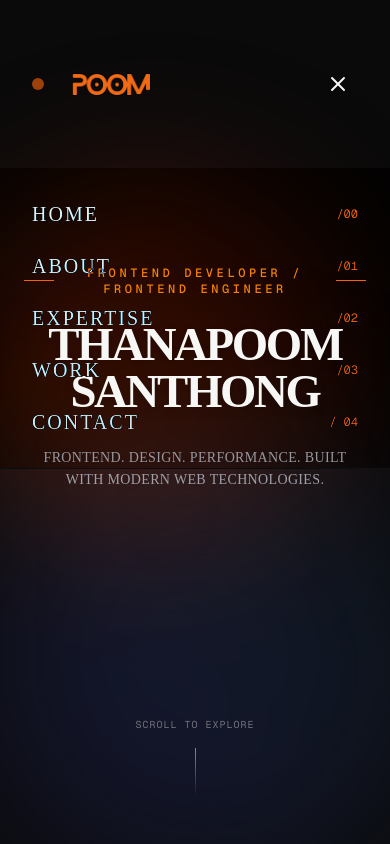
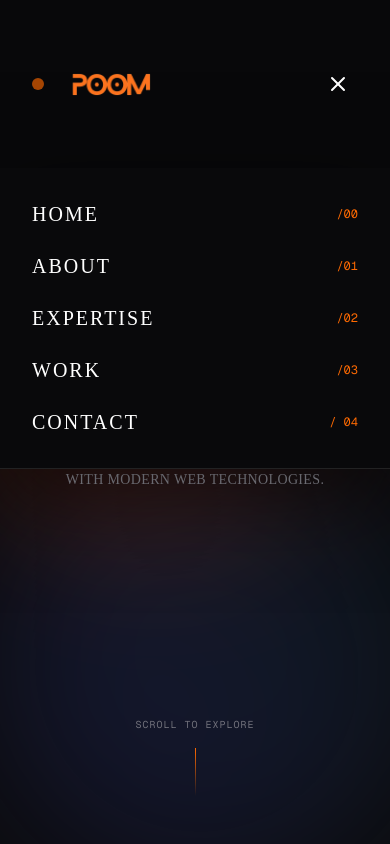
Before and after one commit to Poomsanthong/PoomSan-Porfolio, a Next.js app: page / in a window 390 px wide. Both pictures are taken after a click on the button 338 px from the left and 84 px from the top of the page. Shown: the top 844 px of the page. Built offline with nearby package versions, Linux system fonts and the light colour scheme.

Commit message:
refrator : fix the navBar menu backgroup , with nicely animation with  opening.

```diff
--- a/components/NavBar.tsx
+++ b/components/NavBar.tsx
@@ -1,5 +1,5 @@
 "use client";
-import { motion } from "framer-motion";
+import { AnimatePresence, motion } from "framer-motion";
 import { Menu, X } from "lucide-react";
 import { useState } from "react";
 
@@ -7,6 +7,50 @@ type links = {
   name: string;
   num: string;
 };
+
+const smoothEase = [0.16, 1, 0.3, 1] as const;
+const quickEase = [0.4, 0, 1, 1] as const;
+
+const mobileMenuVariants = {
+  closed: {
+    opacity: 0,
+    y: -12,
+    scale: 0.98,
+    transition: {
+      duration: 0.2,
+      ease: quickEase,
+      when: "afterChildren",
+      staggerChildren: 0.04,
+      staggerDirection: -1,
+    },
+  },
+  open: {
+    opacity: 1,
+    y: 0,
+    scale: 1,
+    transition: {
+      duration: 0.28,
+      ease: smoothEase,
+      when: "beforeChildren",
+      staggerChildren: 0.06,
+      delayChildren: 0.04,
+    },
+  },
+};
+
+const mobileItemVariants = {
+  closed: {
+    opacity: 0,
+    y: -8,
+    transition: { duration: 0.16, ease: quickEase },
+  },
+  open: {
+    opacity: 1,
+    y: 0,
+    transition: { duration: 0.24, ease: smoothEase },
+  },
+};
+
 export default function Navbar({ loaded }: { loaded: boolean }) {
   const [isOpen, setIsOpen] = useState(false);
   const links: links[] = [
@@ -23,7 +67,11 @@ export default function Navbar({ loaded }: { loaded: boolean }) {
       initial={false}
       animate={{ opacity: loaded ? 1 : 0 }}
       transition={{ duration: 0.3, ease: "easeOut" }}
-      className="fixed top-0 left-0 right-0 z-50 py-6 px-8 md:px-16 flex items-center justify-between mix-blend-difference text-white"
+      className={`fixed top-0 left-0 right-0 z-50 flex items-center justify-between px-8 py-6 text-white transition-colors md:px-16 ${
+        isOpen
+          ? "bg-zinc-950/96 backdrop-blur-xl md:bg-transparent md:backdrop-blur-0"
+          : "mix-blend-difference"
+      }`}
     >
       <div className="flex items-center gap-2 font-mono text-sm tracking-widest uppercase">
         {loaded && (
@@ -39,7 +87,7 @@ export default function Navbar({ loaded }: { loaded: boolean }) {
               alt="Poom Logo"
               layoutId="poom-logo"
               transition={{ type: "spring", stiffness: 100, damping: 20 }}
-              className="w-30 h-30 bg-black rounded"
+              className="w-30 h-30 rounded"
             />
           </>
         )}
@@ -96,27 +144,34 @@ export default function Navbar({ loaded }: { loaded: boolean }) {
       </motion.button>
 
       {/* Mobile Menu */}
+      <AnimatePresence>
         {isOpen && (
           <motion.div
-          initial={{ opacity: 0, scale: 0.95 }}
-          animate={{ opacity: 1, scale: 1 }}
-          className="absolute top-full left-0 right-0 bg-zinc-950/95 backdrop-blur-md p-8 flex flex-col gap-6 md:hidden border-b border-white/10"
+            variants={mobileMenuVariants}
+            initial="closed"
+            animate="open"
+            exit="closed"
+            className="absolute top-full left-0 right-0 border-b border-white/10 bg-zinc-950 p-8 shadow-[0_24px_80px_rgba(0,0,0,0.55)] backdrop-blur-xl md:hidden"
           >
+            <div className="flex flex-col gap-6">
               {links.map((link, i) => (
-            <a
+                <motion.a
                   key={i}
+                  variants={mobileItemVariants}
                   href={`#${link.name.toLowerCase()}`}
-              className="flex justify-between items-center text-xl"
+                  className="flex items-center justify-between text-xl"
                   onClick={() => setIsOpen(false)}
                 >
                   <span className="uppercase tracking-widest">{link.name}</span>
                   <span className="text-xs font-mono text-orange-500">
                     /{link.num}
                   </span>
-            </a>
+                </motion.a>
               ))}
+            </div>
           </motion.div>
         )}
+      </AnimatePresence>
     </motion.nav>
   );
 }
```
Lines whose indentation alone changed are shown as unchanged.
